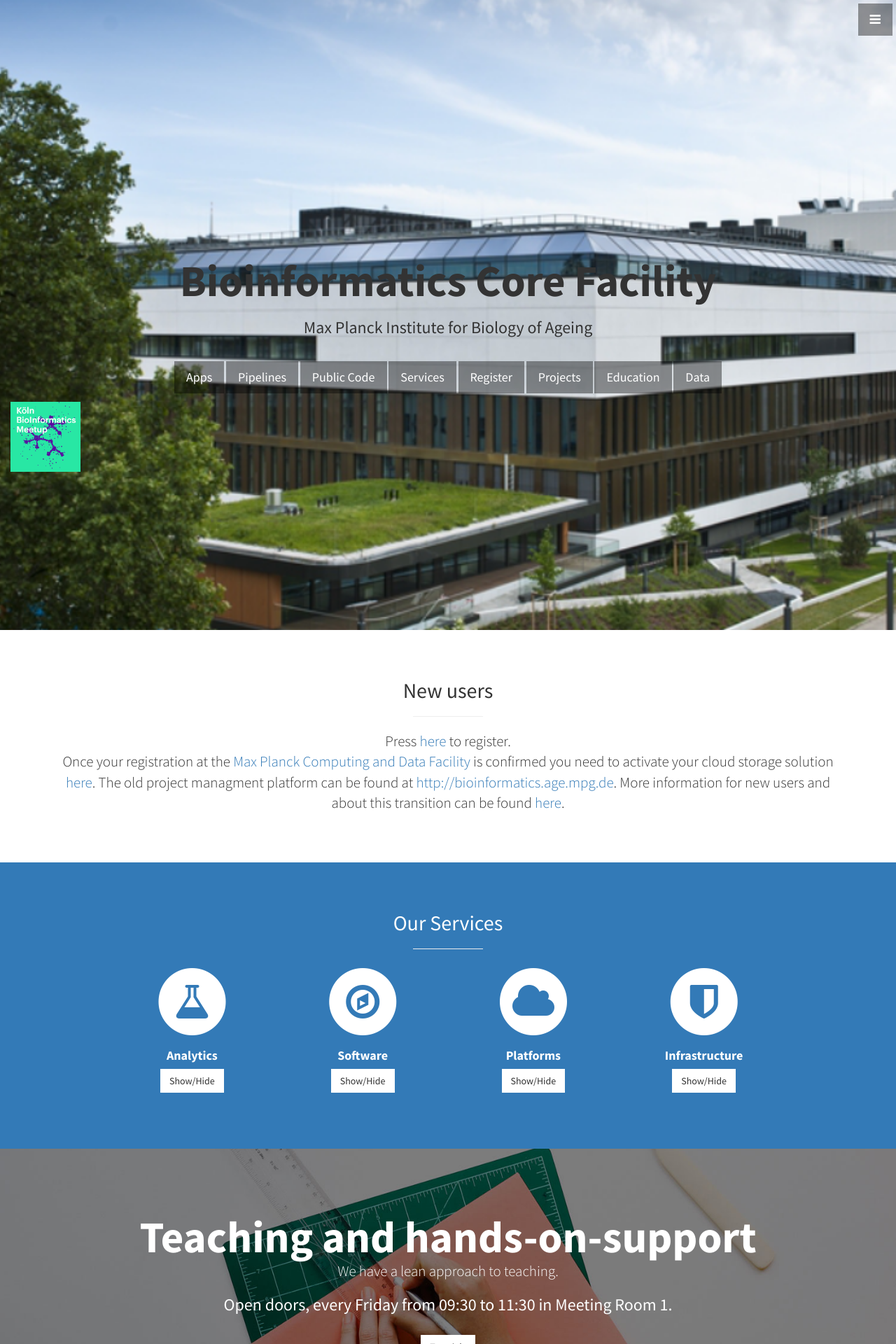
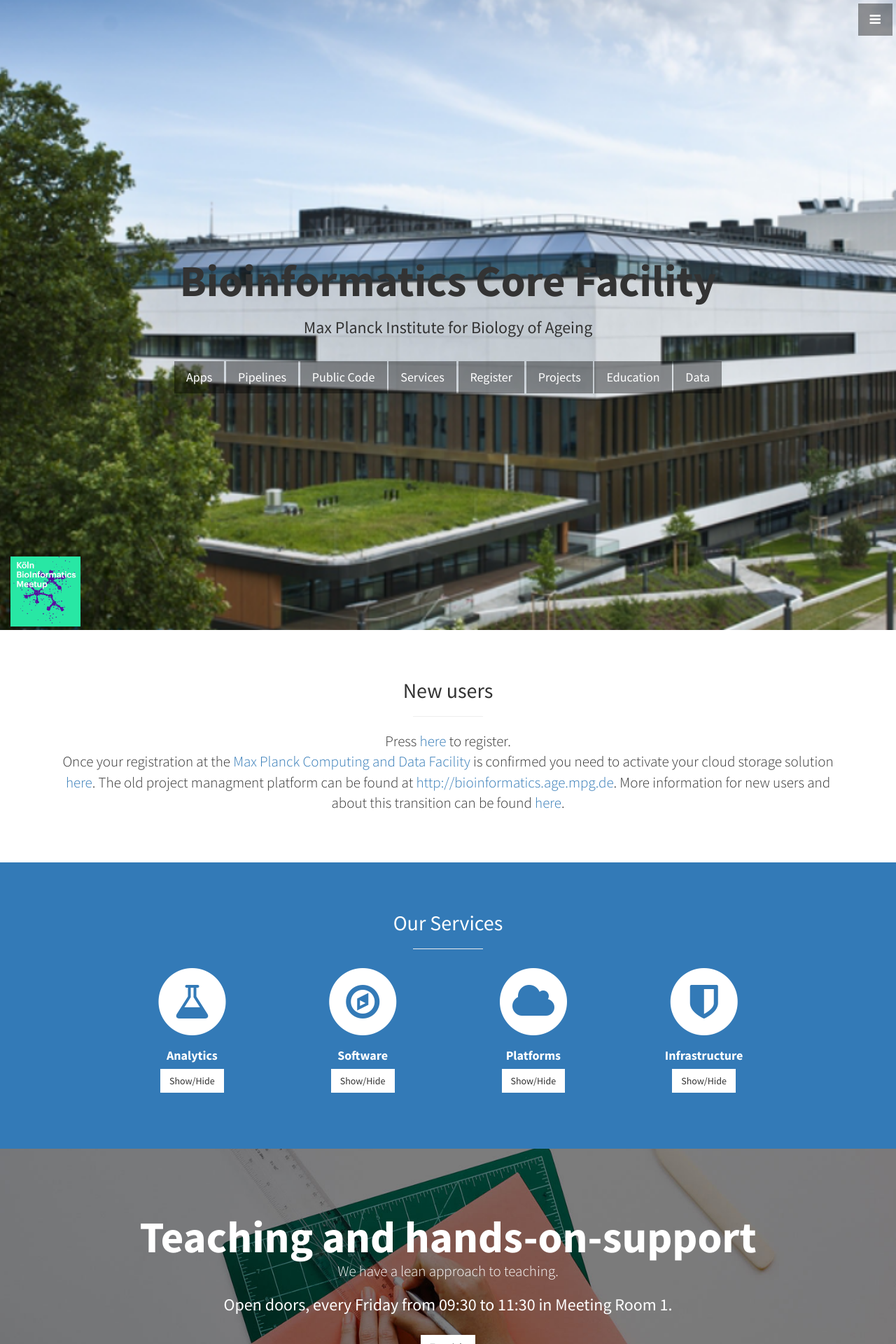
Before and after one commit to mpg-age-bioinformatics/mpg-age-bioinformatics.github.io, a Jekyll site: the page built from index.html, in a window 1280 px wide. Shown: the top 1920 px of the page at 70% size. Built offline with Jekyll 4.4.1, drawn with Linux system fonts in a browser that asks for light colours.

Commit message:
Update header.html

```diff
--- a/_includes/header.html
+++ b/_includes/header.html
@@ -26,7 +26,7 @@ p.big {
     <a href="https://datashare.mpcdf.mpg.de" class="btn btn-dark btn-lg">Data</a>
     </p>
 
-    <div style="position:absolute;bottom:5;">
+    <div style="position:absolute;bottom:5px;">
         <p><a href="https://www.meetup.com/Koln-BioInformatics-Meetup/">
         <img style="MARGIN-LEFT: 15px" border="0" alt="Köln BioInformatics Meetup" src="img/meetup.png" width="100" height="100" align="left" ></a>
         </p>
```
